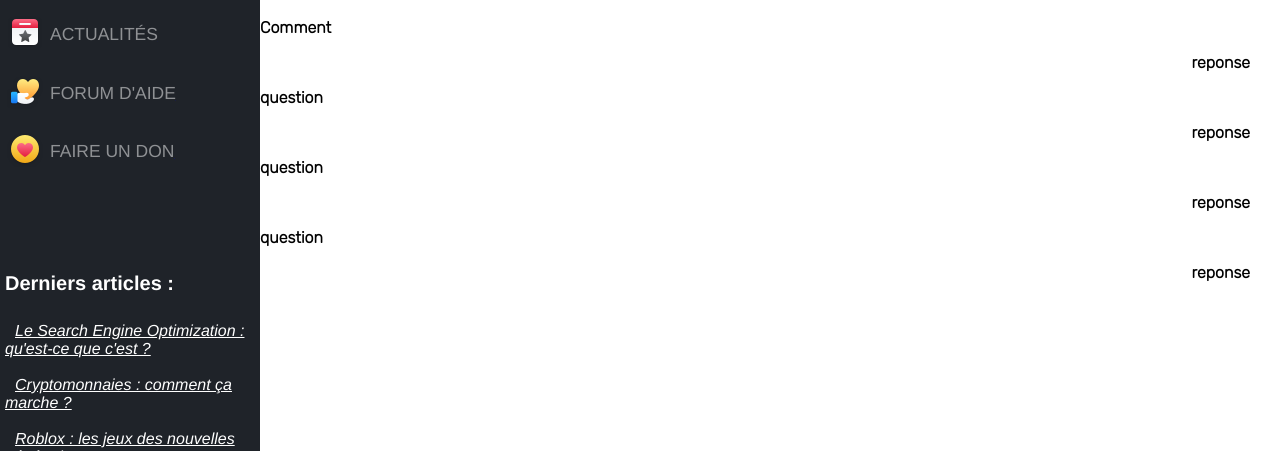
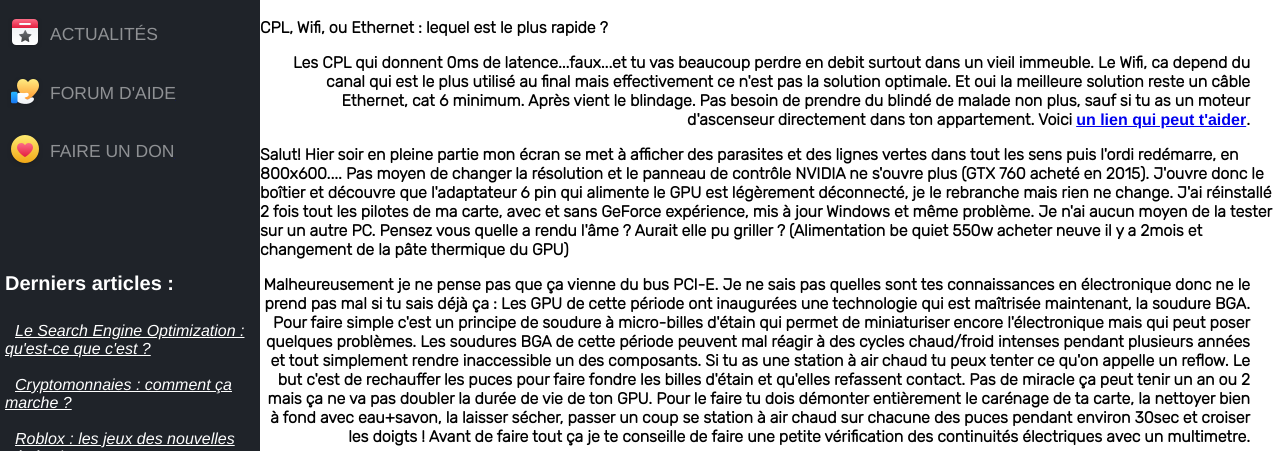
Before and after one commit to Ralph2008/DigitAll, a plain HTML site: page pages/forumdaide.html in a window 1280 px wide. Shown: the part 349-800 px from the top of the page. Drawn offline with Linux system fonts and the light colour scheme.

Commit message:
Adding of the questions and answers (forum)

```diff
--- a/css/menu.css
+++ b/css/menu.css
@@ -17,6 +17,10 @@
 
 .menuactus{
 	height: 1700px;
+}
+
+.menuforum{
+	height: 825px;
 }
 
 .accueil p:hover, .articles p:hover, .actualites p:hover, .forum p:hover, .don p:hover{
--- a/pages/forumdaide.html
+++ b/pages/forumdaide.html
@@ -35,7 +35,7 @@
       </div>
     </header>
 
-    <div id="menu">
+    <div id="menu"class="menuforum">
 	  <nav>
       <ul>
         <a href="../index.html"><li class="accueil"><p>ACCUEIL</p></li></a>
@@ -56,14 +56,14 @@
 
 	  <div id="contenu">
       <h1 class="titre">FAQ</h1>
-      <p class="question">Comment </p>
-      <p class="reponse">reponse</p>
-      <p class="question">question</p>
-      <p class="reponse">reponse</p>
-      <p class="question">question</p>
-      <p class="reponse">reponse</p>
-      <p class="question">question</p>
-      <p class="reponse">reponse</p>
+      <p class="question">CPL, Wifi, ou Ethernet : lequel est le plus rapide ?</p>
+      <p class="reponse">Les CPL qui donnent 0ms de latence...faux...et tu vas beaucoup perdre en debit surtout dans un vieil immeuble. Le Wifi, ca depend du canal qui est le plus utilisé au final mais effectivement ce n'est pas la solution optimale. Et oui la meilleure solution reste un câble Ethernet, cat 6 minimum. Après vient le blindage. Pas besoin de prendre du blindé de malade non plus, sauf si tu as un moteur d'ascenseur directement dans ton appartement. Voici <a href="http://www.latelierducable.com/cable/cable-rj45/bien-choisir-son-cable-rj45/">un lien qui peut t'aider</a>.</p>
+      <p class="question">Salut! Hier soir en pleine partie mon écran se met à afficher des parasites et des lignes vertes dans tout les sens puis l'ordi redémarre, en 800x600.... Pas moyen de changer la résolution et le panneau de contrôle NVIDIA ne s'ouvre plus (GTX 760 acheté en 2015). J'ouvre donc le boîtier et découvre que l'adaptateur 6 pin qui alimente le GPU est légèrement déconnecté, je le rebranche mais rien ne change. J'ai réinstallé 2 fois tout les pilotes de ma carte, avec et sans GeForce expérience, mis à jour Windows et même problème. Je n'ai aucun moyen de la tester sur un autre PC. Pensez vous quelle a rendu l'âme ? Aurait elle pu griller ? (Alimentation be quiet 550w acheter neuve il y a 2mois et changement de la pâte thermique du GPU)</p>
+      <p class="reponse">Malheureusement je ne pense pas que ça vienne du bus PCI-E. Je ne sais pas quelles sont tes connaissances en électronique donc ne le prend pas mal si tu sais déjà ça : Les GPU de cette période ont inaugurées une technologie qui est maîtrisée maintenant, la soudure BGA. Pour faire simple c'est un principe de soudure à micro-billes d'étain qui permet de miniaturiser encore l'électronique mais qui peut poser quelques problèmes. Les soudures BGA de cette période peuvent mal réagir à des cycles chaud/froid intenses pendant plusieurs années et tout simplement rendre inaccessible un des composants. Si tu as une station à air chaud tu peux tenter ce qu'on appelle un reflow. Le but c'est de rechauffer les puces pour faire fondre les billes d'étain et qu'elles refassent contact. Pas de miracle ça peut tenir un an ou 2 mais ça ne va pas doubler la durée de vie de ton GPU. Pour le faire tu dois démonter entièrement le carénage de ta carte, la nettoyer bien à fond avec eau+savon, la laisser sécher, passer un coup se station à air chaud sur chacune des puces pendant environ 30sec et croiser les doigts ! Avant de faire tout ça je te conseille de faire une petite vérification des continuités électriques avec un multimetre.</p>
+      <p class="question">Je travaille dans mon sous-sol et j'ai un ancien ordinateur datant de 2007, mais je l'ai reconstruit.  Il fait environ 1°C la nuit dans mon sous-sol.  Cela nuira-t-il à mon PC si je l'éteins pendant 12 à 15 heures pendant la nuit ?  J'ai l'habitude de toujours éteindre mon PC en fin de journée au lieu de le laisser passer en mode veille.  Je ne veux tout simplement pas y aller le matin et que le bouton d'alimentation soit gelé ou que l'ordinateur ou le moniteur ne s'allume pas.  C'est un pc fixe.</p>
+      <p class="reponse">Le froid ne fera pas de mal au PC lui-même.  Gardez-le simplement au-dessus du point de congélation ou cela pourrait endommager le moniteur ou la batterie CMOS. Vous pourriez utiliser une petite lampe à incandescence (autour de 10-20 watts) à l'intérieur du boîtier pour le garder au chaud.  Ça consommera moins d'électricité qu'un radiateur.  Vous n'avez qu'à le maintenir à quelques degrés au-dessus de la température ambiante.  Il n'a pas besoin d'être trop chaud.</p>
+      <p class="question">Quelqu'un pourrait-il m'aider svp ? Je suis sous windows 7.</p>
+      <p class="reponse">Ça doit être un problème de la batterie CMOS. Essaye de la remplacer. En général, c'est des CR2032</p>
     </div>
 
 	  <footer id="piedpage">
```
